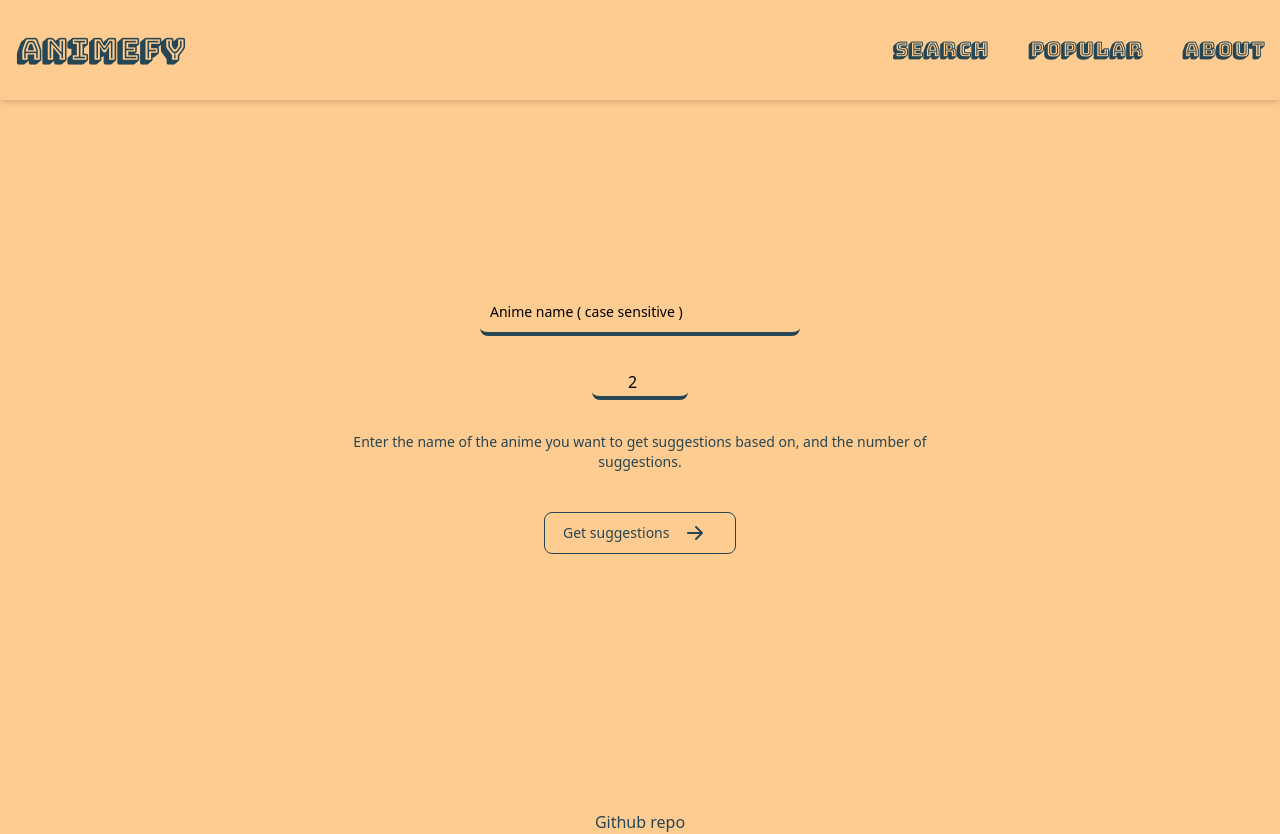
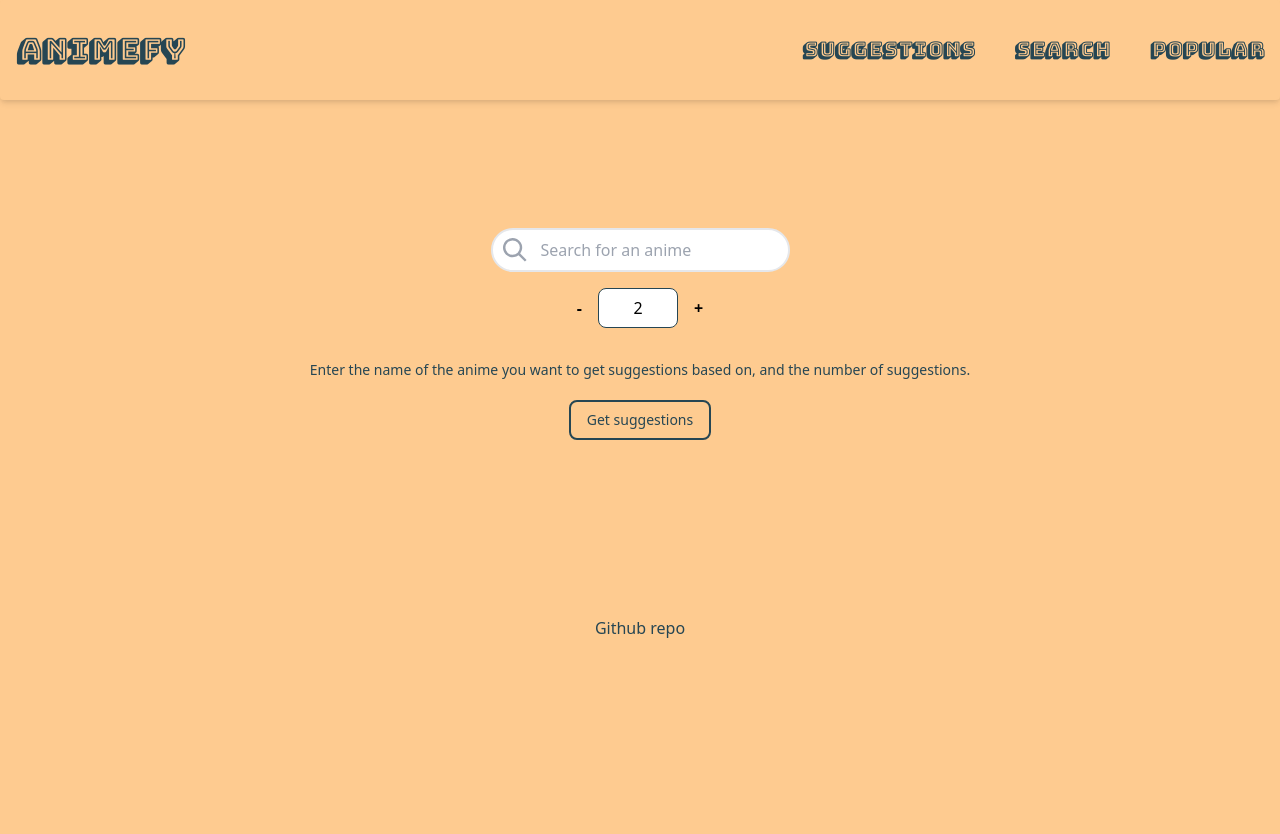
Before and after one commit to Zackaria-Slimane/getanime, a Vue app: page / in a window 1280 px wide. After the commit the page ends 800 px from the top, so only its background shows below. Built offline with nearby package versions, Linux system fonts and the light colour scheme.

Commit message:
updated search component

```diff
--- a/src/App.vue
+++ b/src/App.vue
@@ -9,17 +9,17 @@
 
 <script>
 	import appHeader from "./components/appHeader.vue";
-	import appSearch from "./components/appSearch.vue";
 	import appCard from "./components/appCard.vue";
 	import appFooter from "./components/appFooter.vue";
+	import appSearch from "./components/newSearch.vue";
 
 	export default {
 		name: "App",
 		components: {
 			appHeader,
-			appSearch,
 			appCard,
 			appFooter,
+			appSearch,
 		},
 	};
 </script>
--- a/src/components/appCard.vue
+++ b/src/components/appCard.vue
@@ -1,9 +1,12 @@
 <template>
-	<div class="mt-28 mx-4 w-full overflow-x-auto">
+	<div class="mt-28 w-full">
 		<p v-if="cards.length" class="text-center text-mainblue my-10 underline">
 			Here's your suggestions based on {{ this.$store.state.userQuerry }}
 		</p>
-		<ul v-if="cards" class="my-10 pb-6 w-full flex overflow-x-auto justify-center gap-4">
+		<ul
+			v-if="fetchCards"
+			class="my-10 pb-6 overflow-x-auto w-full flex justify-center gap-4"
+		>
 			<li v-for="card in cards" :key="card.canonicalTitle" class="mx-2 cursor-pointer">
 				<div
 					class="relative flex-shrink-0 max-w-[85vw] overflow-hidden rounded-xl hover:shadow-xl"
@@ -37,21 +40,43 @@
 				</div>
 			</li>
 		</ul>
+
+		<div v-if="cards.length" class="self-center w-1/3 text-center mx-auto mb-4 my-5">
+			<button
+				class="px-4 py-2 text-sm rounded-lg font-medium border-2 border-mainblue text-mainblue focus:outline-none hover:bg-mainblue hover:text-white"
+				@click="reload"
+			>
+				Clear suggestions
+			</button>
+		</div>
 	</div>
 </template>
 <script>
+	import { mapMutations } from "vuex";
+	import store from "../store";
+
 	export default {
 		name: "appCard",
 		data() {
 			return {
-				cards: this.$store.state.cards,
+				cards: store.state.cards,
 				info: null,
 				loading: false,
 				errored: false,
-				searchName: this.$store.state.userQuerry,
+				searchName: store.state.userQuerry,
 			};
 		},
 
-		methods: {},
+		methods: {
+			...mapMutations(["clearData"]),
+			reload() {
+				window.location.reload();
+			},
+		},
+		computed: {
+			fetchCards() {
+				return store.getters.getCards;
+			},
+		},
 	};
 </script>
--- a/src/components/appHeader.vue
+++ b/src/components/appHeader.vue
@@ -1,7 +1,7 @@
 <template>
 	<div>
 		<nav
-			class="bg-champagne text-white shadow-md px-4 py-8 sm:px-4 rounded dark:bg-gray-800"
+			class="bg-champagne text-white shadow-md px-4 py-8 w-full sm:px-4 rounded dark:bg-gray-800"
 		>
 			<div class="container flex flex-wrap justify-between items-center mx-auto">
 				<a class="flex" @click="reload">
@@ -54,6 +54,14 @@
 								href="javascript:0void"
 								class="block py-2 pr-4 pl-3 text-xl text-mainblue rounded hover:text-black md:p-0 dark:text-white"
 								@click.prevent="toggleSearch"
+								>Suggestions
+							</a>
+						</li>
+
+						<li>
+							<a
+								href="javascript:0void"
+								class="block py-2 pr-4 pl-3 text-xl text-mainblue hover:text-black md:p-0 dark:text-white"
 								>Search
 							</a>
 						</li>
@@ -63,14 +71,6 @@
 								href="javascript:0void"
 								class="block py-2 pr-4 pl-3 text-xl text-mainblue hover:text-black md:p-0 dark:text-white"
 								>Popular
-							</a>
-						</li>
-
-						<li>
-							<a
-								href="javascript:0void"
-								class="block py-2 pr-4 pl-3 text-xl text-mainblue hover:text-black md:p-0 dark:text-white"
-								>About
 							</a>
 						</li>
 					</ul>
@@ -91,10 +91,7 @@
 			},
 		},
 		methods: {
-			...mapMutations(["toggleMenu", "toggleSearch"]),
-			reload() {
-				window.location.reload();
-			},
+			...mapMutations(["toggleMenu", "toggleSearch", "reload"]),
 		},
 	};
 </script>
--- /dev/null
+++ b/src/components/newSearch.vue
@@ -0,0 +1,111 @@
+<template>
+	<div class="mt-32" :class="{ hidden: searchHidden }">
+		<div
+			class="self-center mx-auto mb-4 my-5 flex align-middle items-center justify-center"
+		>
+			<div class="relative">
+				<div class="absolute left-0 inset-y-0 pl-3 flex items-center">
+					<svg
+						class="fill-current h-6 w-6 text-gray-400"
+						xmlns="http://www.w3.org/2000/svg"
+						viewBox="0 0 20 20"
+					>
+						<path
+							d="M12.9 14.32a8 8 0 1 1 1.41-1.41l5.35 5.33-1.42 1.42-5.33-5.34zM8 14A6 6 0 1 0 8 2a6 6 0 0 0 0 12z"
+						/>
+					</svg>
+				</div>
+
+				<input
+					class="w-full border-2 pl-12 pr-4 py-2 rounded-full focus:border-mainblue focus:shadow-outline"
+					type="text"
+					:class="{ 'border-red-400': errorTrue }"
+					placeholder="Search for an anime"
+					:value="userQuerry"
+					@change="setUserQuerry"
+				/>
+			</div>
+		</div>
+
+		<div class="flex justify-center self-center mx-auto rounded-lg w-1/3">
+			<div
+				class="py-2 px-4 font-xl font-bold cursor-pointer rounded-lg"
+				@click="decrease"
+			>
+				-
+			</div>
+
+			<input
+				class="border border-mainblue rounded-lg w-20 text-center focus:ring-mainblue"
+				type="text"
+				:value="nbrSuggestions"
+				@change="setNbr"
+			/>
+
+			<div
+				class="py-2 px-4 font-xl font-bold hover:text-mainblue cursor-pointer rounded-lg"
+				@click="increase"
+			>
+				+
+			</div>
+		</div>
+
+		<p class="mt-8 text-sm text-center text-mainblue dark:text-gray-400">
+			Enter the name of the anime you want to get suggestions based on, and the number of
+			suggestions.
+		</p>
+
+		<div class="self-center w-1/3 text-center mx-auto mb-4 my-5">
+			<button
+				class="px-4 py-2 text-sm rounded-lg font-medium border-2 border-mainblue text-mainblue focus:outline-none hover:bg-mainblue hover:text-white"
+				@click.prevent="fetchData"
+			>
+				Get suggestions
+			</button>
+		</div>
+	</div>
+</template>
+<script>
+	import { mapMutations } from "vuex";
+	import store from "../store";
+
+	export default {
+		name: "appSearch",
+		data() {
+			return {
+				userQuerry: store.state.userQuerry,
+				nbrSuggestions: store.state.nbrSuggestions,
+			};
+		},
+		methods: {
+			...mapMutations(["fetchData"]),
+
+			setUserQuerry: (event) => {
+				store.commit("setUserQuerry", event.target.value);
+			},
+
+			setNbr: (event) => {
+				store.commit("setNbr", event.target.value);
+			},
+
+			increase() {
+				this.nbrSuggestions++;
+				store.commit("setNbr", this.nbrSuggestions);
+			},
+			decrease() {
+				if (this.nbrSuggestions > 1) {
+					this.nbrSuggestions -= 1;
+					store.commit("setNbr", this.nbrSuggestions);
+				}
+			},
+		},
+		computed: {
+			searchHidden() {
+				return this.$store.getters.getSearchState;
+			},
+			errorTrue() {
+				return this.$store.getters.getErrorState;
+			},
+		},
+	};
+</script>
--- a/src/store/index.js
+++ b/src/store/index.js
@@ -4,9 +4,11 @@ import { createStore, Store } from "vuex";
 
 export default createStore({
 	state: {
+		errorState: false,
 		loading: false,
 		menuToggle: true,
 		searchHidden: false,
+		showClearBtn: false,
 		userQuerry: "",
 		nbrSuggestions: 2,
 		cards: [],
@@ -19,6 +21,10 @@ export default createStore({
 			state.nbrSuggestions = Number(payload);
 		},
 
+		clearData: (state) => {
+			state.cards = [];
+		},
+
 		toggleMenu: (state) => {
 			state.menuToggle = !state.menuToggle;
 		},
@@ -26,16 +32,23 @@ export default createStore({
 		toggleSearch: (state) => {
 			state.searchHidden = !state.searchHidden;
 		},
+		reload() {
+			window.location.reload();
+		},
 
 		fetchData(state) {
-			//state.cards = [];
+			if (state.errorState == false) {
 				state.loading = true;
 				state.searchHidden = false;
+				state.showClearBtn = true;
 
 				var options = {
 					method: "GET",
 					url: process.env.VUE_APP_URL,
-				params: { anime_title: state.userQuerry, number_of_anime: state.nbrSuggestions },
+					params: {
+						anime_title: state.userQuerry,
+						number_of_anime: state.nbrSuggestions,
+					},
 					headers: {
 						"x-rapidapi-host": process.env.VUE_APP_HOST,
 						"x-rapidapi-key": process.env.VUE_APP_APIKEY,
@@ -55,6 +68,7 @@ export default createStore({
 					.catch(function (error) {
 						console.error(error);
 					});
+			} else return;
 		},
 	},
 
@@ -62,6 +76,8 @@ export default createStore({
 		getMenuState: (state) => state.menuToggle,
 		getSearchState: (state) => state.searchHidden,
 		getUserQuerry: (state) => state.userQuerry,
+		getErrorState: (state) => state.errorState,
+		getCards: (state) => state.cards,
 	},
 	actions: {},
 	modules: {},
```
Lines whose indentation alone changed are shown as unchanged.
